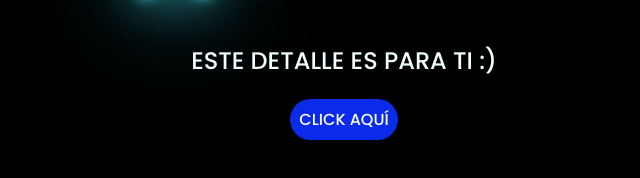
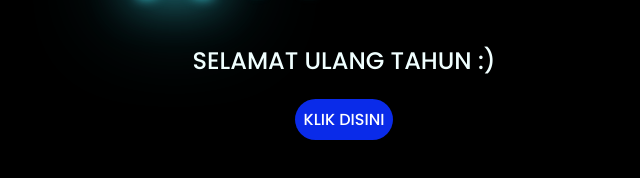
Before and after one commit to pinipinfop/pinipinfop.github.io, a plain HTML site: page index.html in a window 1280 px wide. Shown: the part 328-506 px from the top of the page, without its empty margins (304-944 px from the left). Drawn offline with Linux system fonts and the light colour scheme.

Commit message:
Update index.html

```diff
--- a/index.html
+++ b/index.html
@@ -19,11 +19,11 @@
         <span>!</span>
     </div>
     <div class="description">
-        <span>ESTE DETALLE ES PARA TI :)</span>
+        <span>SELAMAT ULANG TAHUN :)</span>
     </div>
     <div class="button">
         <button class="botones">
-            <a href="flower.html" style="color: #fff;">CLICK AQUÍ</a>
+            <a href="flower.html" style="color: #fff;">KLIK DISINI</a>
         </button>
     </div>
 
```
